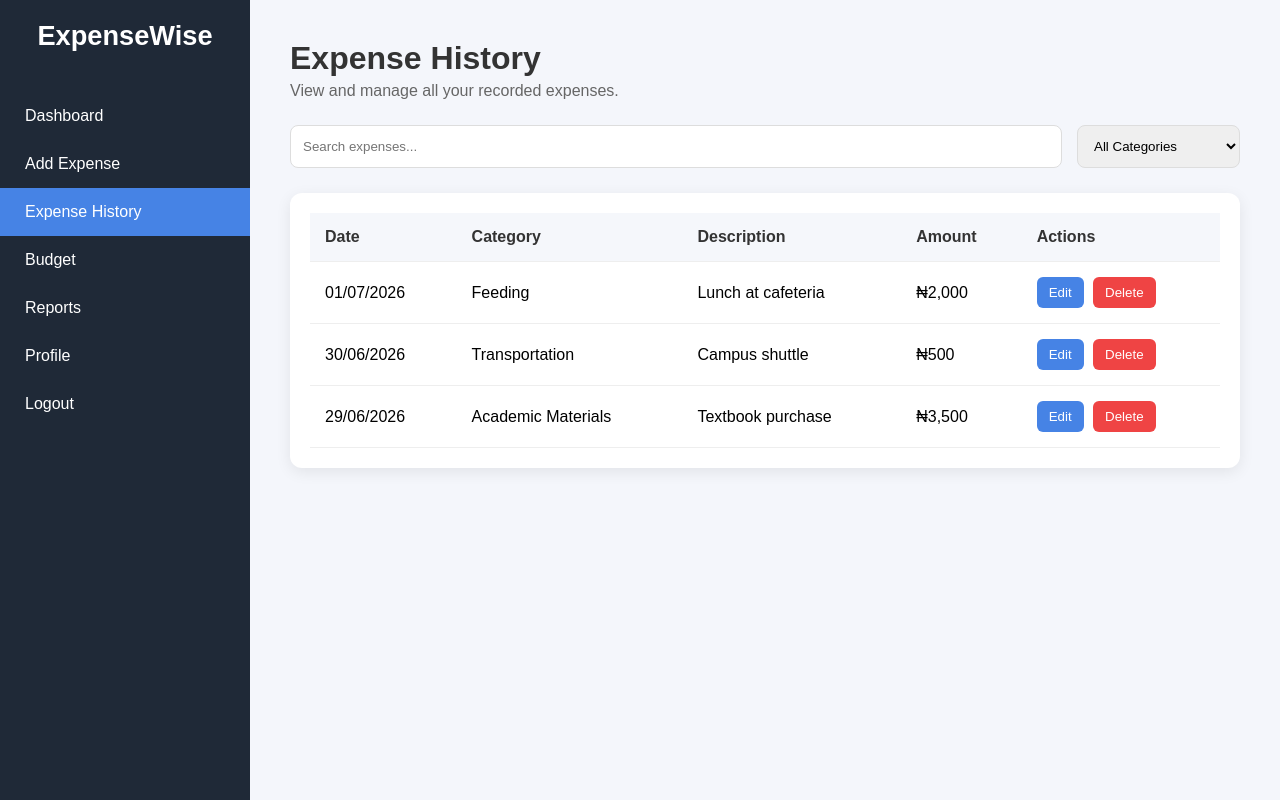
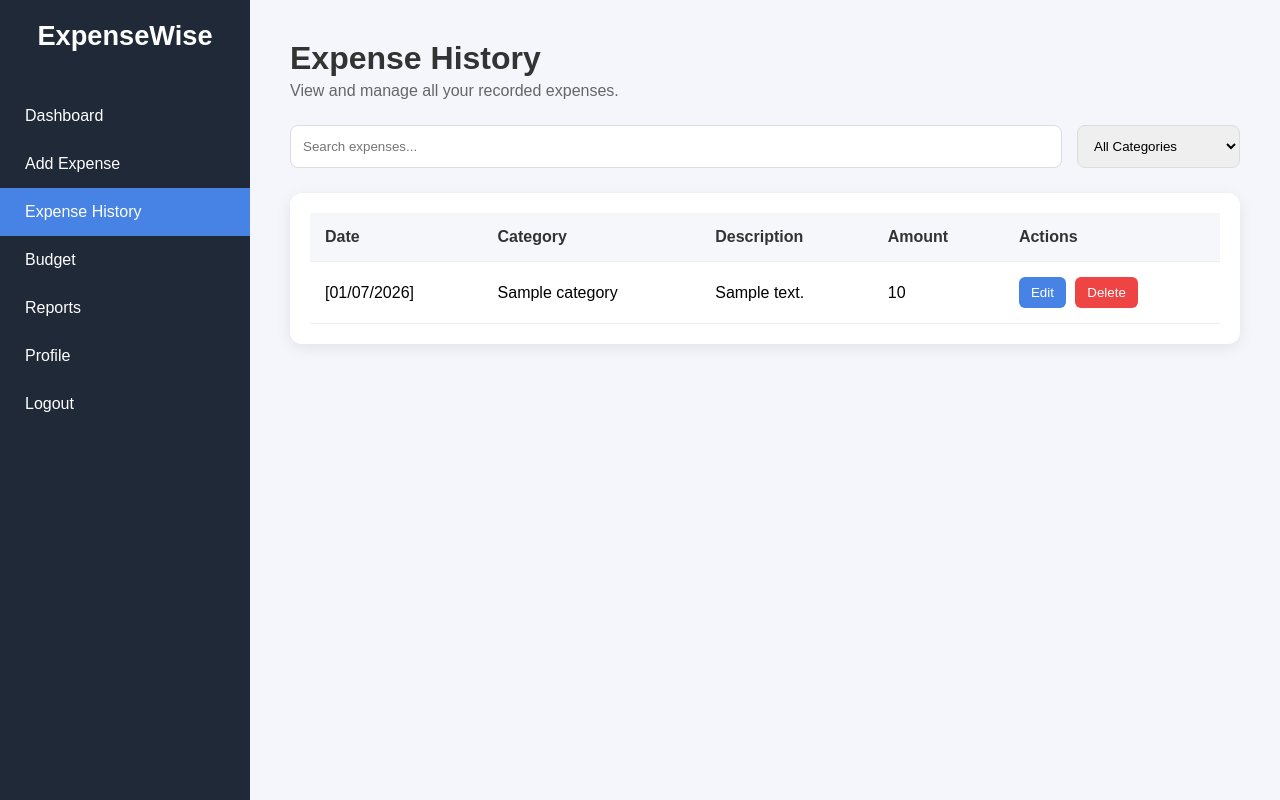
Before and after one commit to code-arvel/Expensewise, a Flask app: a page that uses templates/expense_history.html in a window 1280 px wide. Run offline with Flask 3, Linux system fonts and the light colour scheme; the visitor is signed in with stand-in values (Sample User, id 1); a database or web service that is not in the repository returns one stand-in record (values such as "Sample title").

Commit message:
added functionality to the expense and budget pages

```diff
--- a/app.py
+++ b/app.py
@@ -1,7 +1,7 @@
 from flask import Flask, render_template, request, redirect, url_for, session
-from models.database import users_collection
+from models.database import users_collection, expenses_collection, budgets_collection
 from werkzeug.security import generate_password_hash, check_password_hash
-
+from datetime import datetime
 
 app = Flask(__name__)
 
@@ -92,19 +92,73 @@ def profile():
     )
 
 
-@app.route('/add-expense')
+@app.route('/add-expense', methods=['GET', 'POST'])
 def add_expense():
+    if 'user_id' not in session:
+        return redirect(url_for('login'))
+
+    if request.method == 'POST':
+        expense = {
+            'user_id': session['user_id'],
+            'amount': float(
+                request.form['amount']
+            ),
+            'category': request.form['category'],
+            'description': request.form['description'],
+            'expense_date': request.form['expense_date'],
+            'created_at': datetime.utcnow()
+        }
+
+        expenses_collection.insert_one(expense)
+        return redirect(url_for('expense_history'))
+
     return render_template('add_expense.html')
 
 
-@app.route('/expenses')
-def expenses():
-    return "<h1>Expense History Page</h1>"
+
+@app.route('/budget', methods=['GET', 'POST'])
+def budget():
+    if 'user_id' not in session:
+        return redirect(url_for('login'))
+
+    if request.method == 'POST':
+        budget_amount = float(request.form['budget_amount'])
+        budgets_collection.update_one(
+            {'user_id': session['user_id']},
+            {'$set': {
+                'budget_amount': budget_amount
+            }},
+            upsert=True
+        )
+
+        return redirect(url_for('budget'))
+
+    budget = budgets_collection.find_one({'user_id': session['user_id']})
+
+    expenses = list(expenses_collection.find({'user_id': session["user_id"]}))
+
+    total_expenses = sum(
+        expense['amount']
+        for expense in expenses
+    )
+
+    budget_amount = (
+        budget['budget_amount']
+        if budget
+        else 0
+    )
+
+    remaining_balance = (
+        budget_amount - total_expenses
+    )
 
 
-@app.route('/budget')
-def budget():
-    return render_template('budgets.html')
+    return render_template(
+        'budgets.html',
+        budget_amount=budget_amount,
+        total_expenses = total_expenses,
+        remaining_balance=remaining_balance
+    )
 
 
 @app.route('/reports')
@@ -123,7 +177,17 @@ def logout():
 
 @app.route('/expense history')
 def expense_history():
-    return render_template('expense_history.html')
+    if 'user_id' not in session:
+        return redirect(url_for('login'))
+
+    expenses = list(
+        expenses_collection.find({
+            'user_id': session['user_id']
+        })
+    )
+
+
+    return render_template('expense_history.html', expenses=expenses)
 
 
 
--- a/templates/add_expense.html
+++ b/templates/add_expense.html
@@ -84,7 +84,7 @@
                     <input
                         type="date"
                         id="date"
-                        name="date"
+                        name="expense_date"
                         required
                     >
                 </div>
--- a/templates/budgets.html
+++ b/templates/budgets.html
@@ -43,17 +43,17 @@
 
             <div class="card">
                 <h3>Current Budget</h3>
-                <p>₦50,000</p>
+                <p>₦{{ budget_amount }}</p>
             </div>
 
             <div class="card">
                 <h3>Total Expenses</h3>
-                <p>₦18,500</p>
+                <p>₦{{ total_expenses }}</p>
             </div>
 
             <div class="card">
                 <h3>Remaining Balance</h3>
-                <p>₦31,500</p>
+                <p>₦{{ remaining_balance }}</p>
             </div>
 
         </div>
--- a/templates/expense_history.html
+++ b/templates/expense_history.html
@@ -72,40 +72,18 @@
                 </thead>
 
                 <tbody>
-
+                    {% for expense in expenses %}
                     <tr>
-                        <td>01/07/2026</td>
-                        <td>Feeding</td>
-                        <td>Lunch at cafeteria</td>
-                        <td>₦2,000</td>
+                        <td>[01/07/2026]</td>
+                        <td>{{ expense.category }}</td>
+                        <td>{{ expense.description }}</td>
+                        <td>{{ expense.amount }}</td>
                         <td>
                             <button class="edit-btn">Edit</button>
                             <button class="delete-btn">Delete</button>
                         </td>
                     </tr>
-
-                    <tr>
-                        <td>30/06/2026</td>
-                        <td>Transportation</td>
-                        <td>Campus shuttle</td>
-                        <td>₦500</td>
-                        <td>
-                            <button class="edit-btn">Edit</button>
-                            <button class="delete-btn">Delete</button>
-                        </td>
-                    </tr>
-
-                    <tr>
-                        <td>29/06/2026</td>
-                        <td>Academic Materials</td>
-                        <td>Textbook purchase</td>
-                        <td>₦3,500</td>
-                        <td>
-                            <button class="edit-btn">Edit</button>
-                            <button class="delete-btn">Delete</button>
-                        </td>
-                    </tr>
-
+                    {% endfor %}
                 </tbody>
 
             </table>
```
